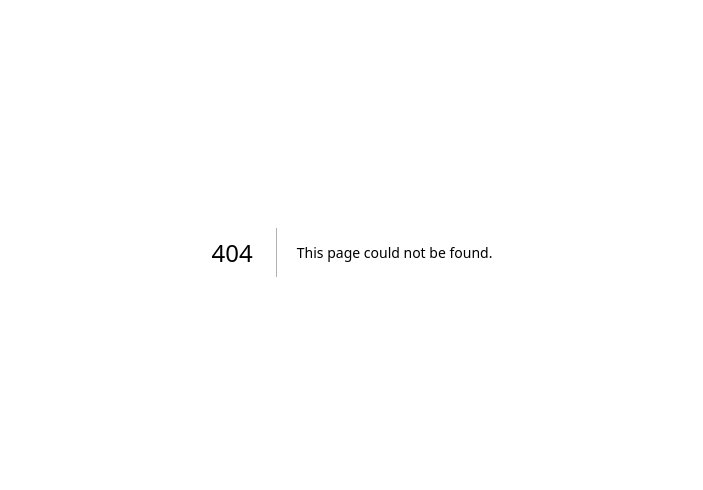
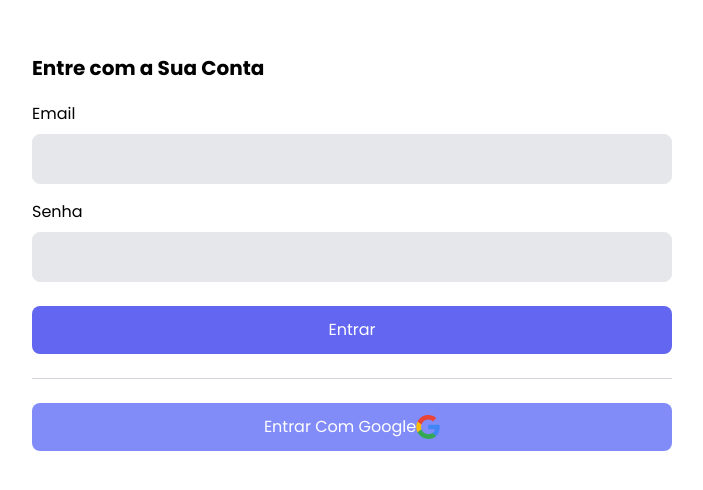
Before and after one commit to PedroMarquesN/templateAdmin, a Next.js app: page /autenticacao in a window 1280 px wide. Before the commit this address had no page. Shown: the part 148-638 px from the top of the page, without its empty margins (288-991 px from the left). Built offline with nearby package versions, Linux system fonts and the light colour scheme.

Commit message:
Feat: Creating autenticacao route and front

```diff
--- /dev/null
+++ b/src/components/auth/AuthInput.tsx
@@ -0,0 +1,30 @@
+interface AuthInput {
+    label: string
+    valor: any
+    obrigatorio: boolean
+    naoRenderizarQuando?: boolean
+    tipo?: 'text'| 'email' | 'password'
+    valorMudou: (novoValor:any) => void
+
+}
+
+
+export default function AuthInput(props:AuthInput) {
+    return props.naoRenderizarQuando ? null : (
+        <div className={`flex flex-col  mt-4`}>
+            <label>{props.label}</label>
+            <input
+                className={`
+                px-4 py-3 rounded-lg bg-gray-200 mt-2
+                border focus:border-blue-500 focus:bg-white
+                focus:outline-none
+                `}
+                type={props.tipo ?? 'text'}
+                value={props.valor}
+                onChange={e => props.valorMudou?.(e.target.value)}
+                required={props.obrigatorio}
+
+            />
+        </div>
+    )
+}
--- a/src/components/icons/index.tsx
+++ b/src/components/icons/index.tsx
@@ -1,3 +1,6 @@
+import {className} from "postcss-selector-parser";
+import {any} from "prop-types";
+
 export const IconeCasa = (
     <svg xmlns="http://www.w3.org/2000/svg" fill="none" viewBox="0 0 24 24" strokeWidth={1.5} stroke="currentColor"
          className="w-6 h-6">
@@ -32,3 +35,36 @@ export const IconeSair = (
               d="M8.25 9V5.25A2.25 2.25 0 0 1 10.5 3h6a2.25 2.25 0 0 1 2.25 2.25v13.5A2.25 2.25 0 0 1 16.5 21h-6a2.25 2.25 0 0 1-2.25-2.25V15m-3 0-3-3m0 0 3-3m-3 3H15"/>
     </svg>
 )
+
+export const IconeSol = (
+    <svg xmlns="http://www.w3.org/2000/svg" fill="none" viewBox="0 0 24 24" strokeWidth={1.5} stroke="currentColor"
+         className="h-4 w-4">
+        <path strokeLinecap="round" strokeLinejoin="round"
+              d="M12 3v2.25m6.364.386-1.591 1.591M21 12h-2.25m-.386 6.364-1.591-1.591M12 18.75V21m-4.773-4.227-1.591 1.591M5.25 12H3m4.227-4.773L5.636 5.636M15.75 12a3.75 3.75 0 1 1-7.5 0 3.75 3.75 0 0 1 7.5 0Z"/>
+    </svg>
+
+)
+
+export const IconeLua = (
+    <svg xmlns="http://www.w3.org/2000/svg" fill="none" viewBox="0 0 24 24" strokeWidth={1.5} stroke="currentColor"
+         className="w-4 h-4">
+        <path strokeLinecap="round" strokeLinejoin="round"
+              d="M21.752 15.002A9.72 9.72 0 0 1 18 15.75c-5.385 0-9.75-4.365-9.75-9.75 0-1.33.266-2.597.748-3.752A9.753 9.753 0 0 0 3 11.25C3 16.635 7.365 21 12.75 21a9.753 9.753 0 0 0 9.002-5.998Z"/>
+    </svg>
+
+)
+
+
+export const IconeGoogle = (
+    <svg xmlns="http://www.w3.org/2000/svg" width="24" height="24"  preserveAspectRatio="xMidYMid"
+         viewBox="0 0 256 262" id="google">
+        <path fill="#4285F4"
+              d="M255.878 133.451c0-10.734-.871-18.567-2.756-26.69H130.55v48.448h71.947c-1.45 12.04-9.283 30.172-26.69 42.356l-.244 1.622 38.755 30.023 2.685.268c24.659-22.774 38.875-56.282 38.875-96.027"></path>
+        <path fill="#34A853"
+              d="M130.55 261.1c35.248 0 64.839-11.605 86.453-31.622l-41.196-31.913c-11.024 7.688-25.82 13.055-45.257 13.055-34.523 0-63.824-22.773-74.269-54.25l-1.531.13-40.298 31.187-.527 1.465C35.393 231.798 79.49 261.1 130.55 261.1"></path>
+        <path fill="#FBBC05"
+              d="M56.281 156.37c-2.756-8.123-4.351-16.827-4.351-25.82 0-8.994 1.595-17.697 4.206-25.82l-.073-1.73L15.26 71.312l-1.335.635C5.077 89.644 0 109.517 0 130.55s5.077 40.905 13.925 58.602l42.356-32.782"></path>
+        <path fill="#EB4335"
+              d="M130.55 50.479c24.514 0 41.05 10.589 50.479 19.438l36.844-35.974C195.245 12.91 165.798 0 130.55 0 79.49 0 35.393 29.301 13.925 71.947l42.211 32.783c10.59-31.477 39.891-54.251 74.414-54.251"></path>
+    </svg>
+)
--- /dev/null
+++ b/src/components/template/BotaoAlternarTema.tsx
@@ -0,0 +1,62 @@
+import {IconeLua, IconeSol} from "@/components/icons";
+import {className} from "postcss-selector-parser";
+
+interface BotaoAlternarTema {
+    tema:string
+    alternarTema: () =>void
+}
+
+export default function BotaoAlternarTema(props:BotaoAlternarTema) {
+    return props.tema === 'dark' ? (
+        <div onClick={props.alternarTema} className={`
+            hidden sm:flex items-center  cursor-pointer
+            bg-gradient-to-r from-yellow-300 to-yellow-600
+            w-14 lg:w-24 h-8 p-1 rounded-full
+
+        `}>
+            <div className={`
+            flex items-center justify-center
+            bg-white text-yellow-600
+            w-6 h-6 rounded-full
+            `}>
+                {IconeSol}
+            </div>
+            <div className={`
+            hidden lg:flex items-center ml-4
+            text-white
+            `}>
+                <span>
+                    Claro
+                </span>
+            </div>
+
+        </div>
+    ): (
+        <div onClick={props.alternarTema} className={`
+            hidden sm:flex items-center  justify-end cursor-pointer
+            bg-gradient-to-r from-gray-500 to-gray-900
+            w-14 lg:w-24 h-8 p-1 rounded-full
+
+        `}>
+            <div className={`
+            hidden lg:flex items-center mr-2
+            text-gray-300
+
+            `}>
+                <span>
+                    Escuro
+                </span>
+            </div>
+            <div className={`
+            flex items-center justify-center
+            bg-black text-yellow-300
+            w-6 h-6 rounded-full
+            `}>
+                {IconeLua}
+            </div>
+
+
+        </div>
+    )
+
+}
--- a/src/components/template/Cabecalho.tsx
+++ b/src/components/template/Cabecalho.tsx
@@ -1,4 +1,6 @@
 import Titulo from '../template/Titulo'
+import BotaoAlternarTema from "@/components/template/BotaoAlternarTema";
+import useAppData from "@/data/hook/useAppData";
 
 interface CabecalhoProps {
     titulo: string
@@ -6,10 +8,14 @@ interface CabecalhoProps {
 }
 
 export default function Cabecalho(props:CabecalhoProps) {
+   const {tema,alternarTema} = useAppData()
 
     return(
-        <div>
+        <div className={`flex`}>
             <Titulo titulo={props.titulo} subtitulo={props.subtitulo}/>
+            <div className={`flex flex-grow justify-end`}>
+                <BotaoAlternarTema tema={tema} alternarTema={alternarTema}/>
+            </div>
         </div>
     )
 
--- /dev/null
+++ b/src/pages/autenticacao.tsx
@@ -0,0 +1,65 @@
+import AuthInput from "@/components/auth/AuthInput";
+import {useState} from "react";
+import {Simulate} from "react-dom/test-utils";
+import submit = Simulate.submit;
+import {IconeGoogle} from "@/components/icons";
+
+export default function Autenticacao() {
+    const [modo, setModo] = useState<'login' | 'cadastro'>('login')
+    const [email, setEmail] = useState('')
+    const [senha, setSenha] = useState('')
+
+    function submeter() {
+
+    }
+
+
+    return(
+        <div className={`flex flex-col h-screen items-center justify-center`}>
+            <div className={`w-1/2`}>
+                <h1 className={`
+            text-xl font-bold mb-5
+
+            `}>
+                    {modo === 'login' ? 'Entre com a Sua Conta' : 'Cadastre-se na Plataforma'}
+                </h1>
+                <AuthInput
+                    label="Email"
+                    valor={email}
+                    valorMudou={setEmail}
+                    tipo="email"
+                    obrigatorio
+                />
+                <AuthInput
+                    label="Senha"
+                    valor={senha}
+                    valorMudou={setSenha}
+                    tipo="password"
+                    obrigatorio
+                />
+
+                <button onClick={submeter}
+                        className={`
+                    w-full bg-indigo-500 hover:bg-indigo-400
+                    text-white rounded-lg px-4 py-3 mt-6
+
+            `}>
+                    {modo === 'login' ? 'Entrar' : 'Cadastrar'}
+                </button>
+
+                <hr className="my-6 border-gray-300 w-full"/>
+
+
+                <button className={` flex align-center justify-center
+                    w-full bg-indigo-400 hover:bg-indigo-300
+                    text-white rounded-lg px-4 py-3
+                    `}>
+                   Entrar Com Google {IconeGoogle}
+                </button>
+
+            </div>
+        </div>
+
+    )
+
+}
--- a/src/pages/notificacoes.tsx
+++ b/src/pages/notificacoes.tsx
@@ -4,11 +4,11 @@ import useAppData from "@/data/hook/useAppData";
 
 
 export default function Notificacoes() {
-    const {alternarTema} =  useAppData()
+
     return (
         <Layout titulo="Notificações" subtitulo="Gerencie as Notificações" >
-            <button onClick={alternarTema}>Alternar Tema</button>
+
         </Layout>
 
-    );
+    )
 }
```
